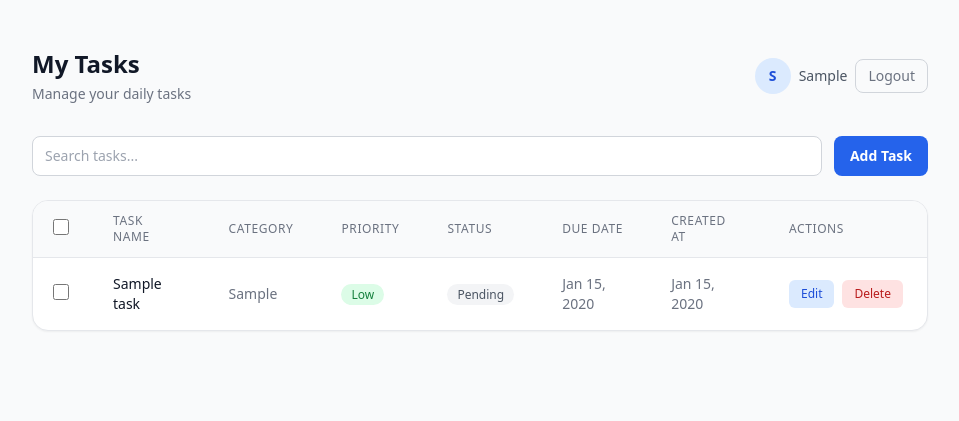
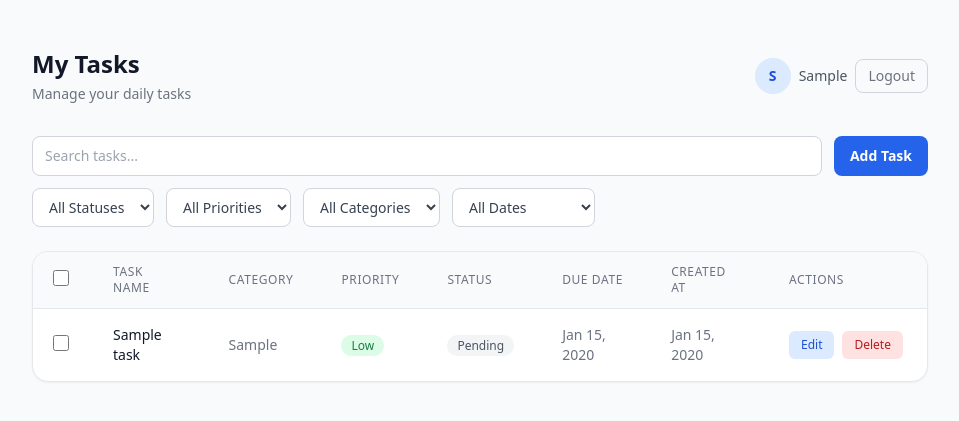
Before and after one commit to Tofik7286/TODO_LIST, a Django app: page / in a window 1280 px wide. Shown: the top 421 px of the page, without its empty margins (160-1119 px from the left). Run offline with Django 5.2, Linux system fonts and the light colour scheme; a user stored in the database is signed in; tables that the repository leaves empty hold one stand-in row (values such as "Sample post"); some libraries are stand-ins or nearby versions.

Commit message:
Filter and Search Added

```diff
--- a/todoapp/templates/todoapp/todo.html
+++ b/todoapp/templates/todoapp/todo.html
@@ -48,17 +48,82 @@
             </div>
         {% endif %}
 
-        <!-- Search + Add Task -->
-        <div class="flex flex-col sm:flex-row gap-3 mb-6">
+        <!-- Search + Filters + Add Task -->
+        <form method="GET" action="{% url 'todo' %}" class="mb-6 space-y-3">
+
+            <!-- Row 1: Search + Add Task -->
+            <div class="flex flex-col sm:flex-row gap-3">
                 <input
                     type="text"
+                    name="q"
+                    value="{{ current_filters.q }}"
                     placeholder="Search tasks..."
                     class="flex-1 rounded-lg border border-gray-300 px-3 py-2 text-sm text-gray-900 placeholder-gray-400 focus:outline-none focus:ring-2 focus:ring-blue-500 focus:border-transparent transition"
                 >
-            <a href="{% url 'add_task' %}" class="rounded-lg bg-blue-600 px-4 py-2.5 text-sm font-semibold text-white hover:bg-blue-700 focus:outline-none focus:ring-2 focus:ring-blue-500 focus:ring-offset-2 transition-colors whitespace-nowrap">
+                <a href="{% url 'add_task' %}" class="rounded-lg bg-blue-600 px-4 py-2.5 text-sm font-semibold text-white hover:bg-blue-700 focus:outline-none focus:ring-2 focus:ring-blue-500 focus:ring-offset-2 transition-colors whitespace-nowrap text-center">
                     Add Task
                 </a>
             </div>
+
+            <!-- Row 2: Filter dropdowns + Date preset + Clear -->
+            <div class="flex flex-col sm:flex-row gap-3 items-start sm:items-center flex-wrap">
+
+                <select name="status" onchange="this.form.submit()"
+                    class="rounded-lg border border-gray-300 px-3 py-2 text-sm text-gray-700 focus:outline-none focus:ring-2 focus:ring-blue-500 focus:border-transparent transition bg-white w-full sm:w-auto">
+                    <option value="">All Statuses</option>
+                    {% for value, label in status_choices %}
+                    <option value="{{ value }}" {% if current_filters.status == value %}selected{% endif %}>{{ label }}</option>
+                    {% endfor %}
+                </select>
+
+                <select name="priority" onchange="this.form.submit()"
+                    class="rounded-lg border border-gray-300 px-3 py-2 text-sm text-gray-700 focus:outline-none focus:ring-2 focus:ring-blue-500 focus:border-transparent transition bg-white w-full sm:w-auto">
+                    <option value="">All Priorities</option>
+                    {% for value, label in priority_choices %}
+                    <option value="{{ value }}" {% if current_filters.priority == value %}selected{% endif %}>{{ label }}</option>
+                    {% endfor %}
+                </select>
+
+                <select name="category" onchange="this.form.submit()"
+                    class="rounded-lg border border-gray-300 px-3 py-2 text-sm text-gray-700 focus:outline-none focus:ring-2 focus:ring-blue-500 focus:border-transparent transition bg-white w-full sm:w-auto">
+                    <option value="">All Categories</option>
+                    {% for cat in categories %}
+                    <option value="{{ cat }}" {% if current_filters.category == cat %}selected{% endif %}>{{ cat }}</option>
+                    {% endfor %}
+                </select>
+
+                <select name="date_preset" id="datePreset" onchange="handleDatePreset(this)"
+                    class="rounded-lg border border-gray-300 px-3 py-2 text-sm text-gray-700 focus:outline-none focus:ring-2 focus:ring-blue-500 focus:border-transparent transition bg-white w-full sm:w-auto">
+                    <option value="">All Dates</option>
+                    <option value="this_week"  {% if current_filters.date_preset == 'this_week'  %}selected{% endif %}>This Week</option>
+                    <option value="last_week"  {% if current_filters.date_preset == 'last_week'  %}selected{% endif %}>Last Week</option>
+                    <option value="this_month" {% if current_filters.date_preset == 'this_month' %}selected{% endif %}>This Month</option>
+                    <option value="last_month" {% if current_filters.date_preset == 'last_month' %}selected{% endif %}>Last Month</option>
+                    <option value="custom"     {% if current_filters.date_preset == 'custom'     %}selected{% endif %}>Custom Range</option>
+                </select>
+
+                <div id="customDateRange"
+                     class="flex flex-col sm:flex-row gap-2 w-full sm:w-auto {% if current_filters.date_preset != 'custom' %}hidden{% endif %}">
+                    <input type="date" name="date_from" value="{{ current_filters.date_from }}"
+                        class="rounded-lg border border-gray-300 px-3 py-2 text-sm text-gray-700 focus:outline-none focus:ring-2 focus:ring-blue-500 focus:border-transparent transition w-full sm:w-auto">
+                    <span class="text-sm text-gray-500 self-center hidden sm:inline">to</span>
+                    <input type="date" name="date_to" value="{{ current_filters.date_to }}"
+                        class="rounded-lg border border-gray-300 px-3 py-2 text-sm text-gray-700 focus:outline-none focus:ring-2 focus:ring-blue-500 focus:border-transparent transition w-full sm:w-auto">
+                    <button type="submit"
+                        class="rounded-lg border border-blue-300 px-3 py-2 text-sm text-blue-600 hover:bg-blue-50 transition-colors whitespace-nowrap">
+                        Apply
+                    </button>
+                </div>
+
+                {% if is_filtered %}
+                <a href="{% url 'todo' %}" class="text-sm text-blue-600 hover:text-blue-800 transition-colors whitespace-nowrap">
+                    Clear filters
+                </a>
+                {% endif %}
+
+            </div>
+
+        </form>
 
         <!-- Bulk Action Bar (shown when ≥1 task is selected) -->
         <div id="bulkDeleteBar" class="hidden mb-4 items-center justify-between bg-blue-50 border border-blue-200 rounded-lg px-4 py-3">
@@ -105,7 +170,7 @@
             </div>
             {% empty %}
             <div class="bg-white rounded-xl border border-gray-200 shadow-sm px-6 py-12 text-center text-sm text-gray-400">
-                No tasks yet. Click "Add Task" to get started.
+                {% if is_filtered %}No tasks match your filters.{% else %}No tasks yet. Click "Add Task" to get started.{% endif %}
             </div>
             {% endfor %}
         </div>
@@ -156,7 +221,9 @@
                     </tr>
                     {% empty %}
                     <tr>
-                        <td colspan="8" class="px-6 py-12 text-center text-sm text-gray-400">No tasks yet. Click "Add Task" to get started.</td>
+                        <td colspan="8" class="px-6 py-12 text-center text-sm text-gray-400">
+                            {% if is_filtered %}No tasks match your filters.{% else %}No tasks yet. Click "Add Task" to get started.{% endif %}
+                        </td>
                     </tr>
                     {% endfor %}
                 </tbody>
@@ -218,6 +285,17 @@
     </div>
 
     <script>
+        // --- Date preset toggle ---
+        function handleDatePreset(select) {
+            var customRange = document.getElementById('customDateRange');
+            if (select.value === 'custom') {
+                customRange.classList.remove('hidden');
+            } else {
+                customRange.classList.add('hidden');
+                select.form.submit();
+            }
+        }
+
         // --- Bulk selection state ---
         var selectedIds = new Set();
 
--- a/todoapp/views.py
+++ b/todoapp/views.py
@@ -2,14 +2,83 @@ from django.shortcuts import render, redirect, get_object_or_404
 from django.contrib.auth import authenticate, login as auth_login, logout as auth_logout, update_session_auth_hash
 from django.contrib.auth.decorators import login_required
 from django.contrib import messages
+from django.db.models import Q
+import datetime
 from .forms import UserRegistrationForm, LoginForm, ProfileForm, TaskForm
 from .models import Task
 
 
 @login_required
 def todo(request):
-    tasks = Task.objects.filter(user=request.user).order_by('-created_at')
-    return render(request, 'todoapp/todo.html', {'tasks': tasks})
+    q           = request.GET.get('q', '').strip()
+    status      = request.GET.get('status', '')
+    priority    = request.GET.get('priority', '')
+    category    = request.GET.get('category', '')
+    date_preset = request.GET.get('date_preset', '')
+    date_from   = request.GET.get('date_from', '')
+    date_to     = request.GET.get('date_to', '')
+
+    tasks = Task.objects.filter(user=request.user)
+
+    if q:
+        tasks = tasks.filter(Q(title__icontains=q) | Q(description__icontains=q))
+    if status:
+        tasks = tasks.filter(status=status)
+    if priority:
+        tasks = tasks.filter(priority=priority)
+    if category:
+        tasks = tasks.filter(category=category)
+
+    today = datetime.date.today()
+    if date_preset == 'this_week':
+        start = today - datetime.timedelta(days=today.weekday())
+        tasks = tasks.filter(due_date__gte=start, due_date__lte=today)
+    elif date_preset == 'last_week':
+        start = today - datetime.timedelta(days=today.weekday() + 7)
+        end   = start + datetime.timedelta(days=6)
+        tasks = tasks.filter(due_date__gte=start, due_date__lte=end)
+    elif date_preset == 'this_month':
+        start = today.replace(day=1)
+        tasks = tasks.filter(due_date__gte=start, due_date__lte=today)
+    elif date_preset == 'last_month':
+        first_of_this_month = today.replace(day=1)
+        end   = first_of_this_month - datetime.timedelta(days=1)
+        start = end.replace(day=1)
+        tasks = tasks.filter(due_date__gte=start, due_date__lte=end)
+    elif date_preset == 'custom':
+        if date_from:
+            tasks = tasks.filter(due_date__gte=date_from)
+        if date_to:
+            tasks = tasks.filter(due_date__lte=date_to)
+
+    tasks = tasks.order_by('-created_at')
+
+    categories = (
+        Task.objects.filter(user=request.user)
+        .values_list('category', flat=True)
+        .distinct()
+        .order_by('category')
+    )
+
+    current_filters = {
+        'q': q,
+        'status': status,
+        'priority': priority,
+        'category': category,
+        'date_preset': date_preset,
+        'date_from': date_from,
+        'date_to': date_to,
+    }
+    is_filtered = any(current_filters.values())
+
+    return render(request, 'todoapp/todo.html', {
+        'tasks': tasks,
+        'categories': categories,
+        'current_filters': current_filters,
+        'is_filtered': is_filtered,
+        'status_choices': Task.Status.choices,
+        'priority_choices': Task.Priority.choices,
+    })
 
 
 def register(request):
```
Also changed, not shown: .claude/specs/10-add-filters-search.md (added). Lines whose indentation alone changed are shown as unchanged.
